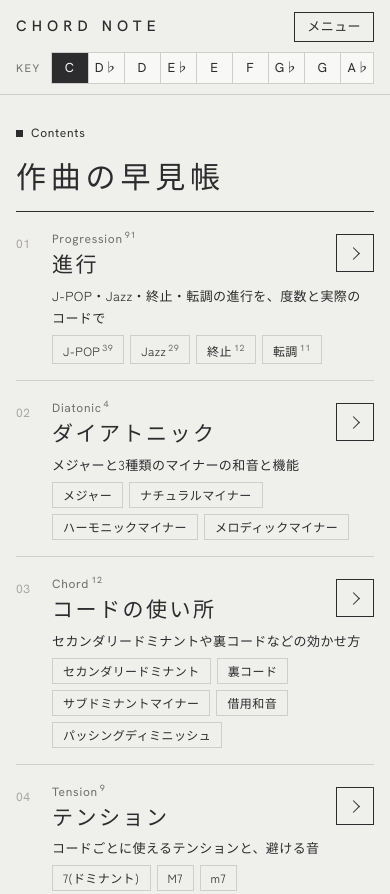
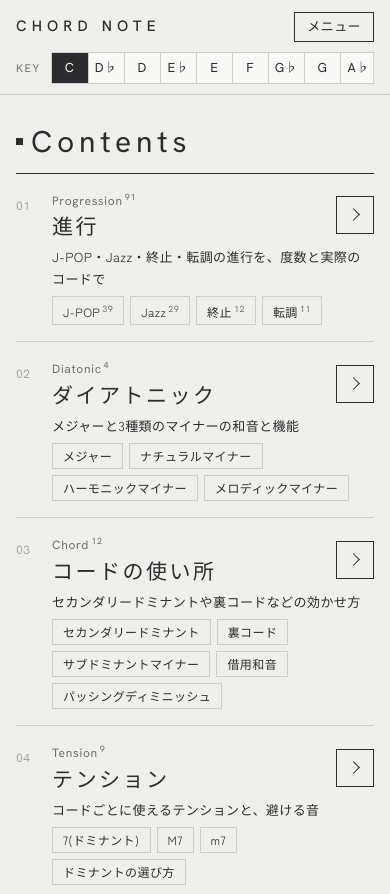
Before and after one commit to thinline0924-cell/chordanalyze, a website: page index.html in a window 390 px wide. Shown: the top 894 px of the page. Drawn offline with Linux system fonts and the light colour scheme; a web font is replaced by a local one.

Commit message:
ホームの見出しを Contents だけにする
Co-Authored-By: Claude Opus 5.5 <noreply@anthropic.com>
Claude-Session: https://claude.ai/code/session_014dXuYjNHadtpWDRunkLXoy

```diff
--- a/js/app.js
+++ b/js/app.js
@@ -152,7 +152,7 @@ const HOME = [
   { id: 'analyze', desc: 'U-FRET の URL や ChordWiki から、曲の進行を分析', links: () => [['analyze:', 'URL を貼って分析']] },
 ];
 function pageTop() {
-  return `<div class="home-hd"><div class="eyebrow">Contents</div><h1>作曲の早見帳</h1></div>
+  return `<div class="home-hd"><h1 class="eyebrow">Contents</h1></div>
     <ol class="home">${HOME.map((h, i) => {
       const pg = PAGES.find(p => p.id === h.id);
       return `<li class="home-row"><span class="no">${pad(i + 1)}</span>
--- a/style.css
+++ b/style.css
@@ -412,7 +412,8 @@ body::before { content: ""; position: fixed; inset: 0 0 auto; height: env(safe-a
 .gn-drop .grp-h:first-child { padding-top: 0; }
 
 /* ---------- ホーム ---------- */
-.home-hd { padding-block: 44px 22px; }
+.home-hd { padding-block: 44px 14px; }
+.home-hd h1.eyebrow { margin: 0; font-weight: 400; }
 .home-hd h1 { font-weight: 300; font-size: clamp(30px, 4.2vw, 50px); letter-spacing: .16em; line-height: 1.25; margin: 14px 0 0; }
 .home { list-style: none; margin: 0 0 80px; padding: 0; border-top: 1px solid var(--ink); }
 .home-row { display: grid; grid-template-columns: 34px minmax(180px, 250px) minmax(0, 1fr) 40px; grid-template-areas: "no t d arw" "no t l arw";
@@ -432,7 +433,7 @@ body::before { content: ""; position: fixed; inset: 0 0 auto; height: env(safe-a
 .home-arw::after { content: ""; width: 8px; height: 8px; border-top: 1px solid currentColor; border-right: 1px solid currentColor; transform: translateX(-2px) rotate(45deg); }
 .home-arw:hover { background: var(--ink); color: var(--paper); }
 @media (max-width: 820px) {
-  .home-hd { padding-block: 28px 16px; }
+  .home-hd { padding-block: 28px 12px; }
   .home-row { grid-template-columns: 26px minmax(0, 1fr) 38px; grid-template-areas: "no t arw" "no d d" "no l l"; gap: 6px 10px; padding: 16px 0; }
   .home-t .ja { font-size: 21px; }
   .home-d { margin: 0; font-size: 13px; }
```
